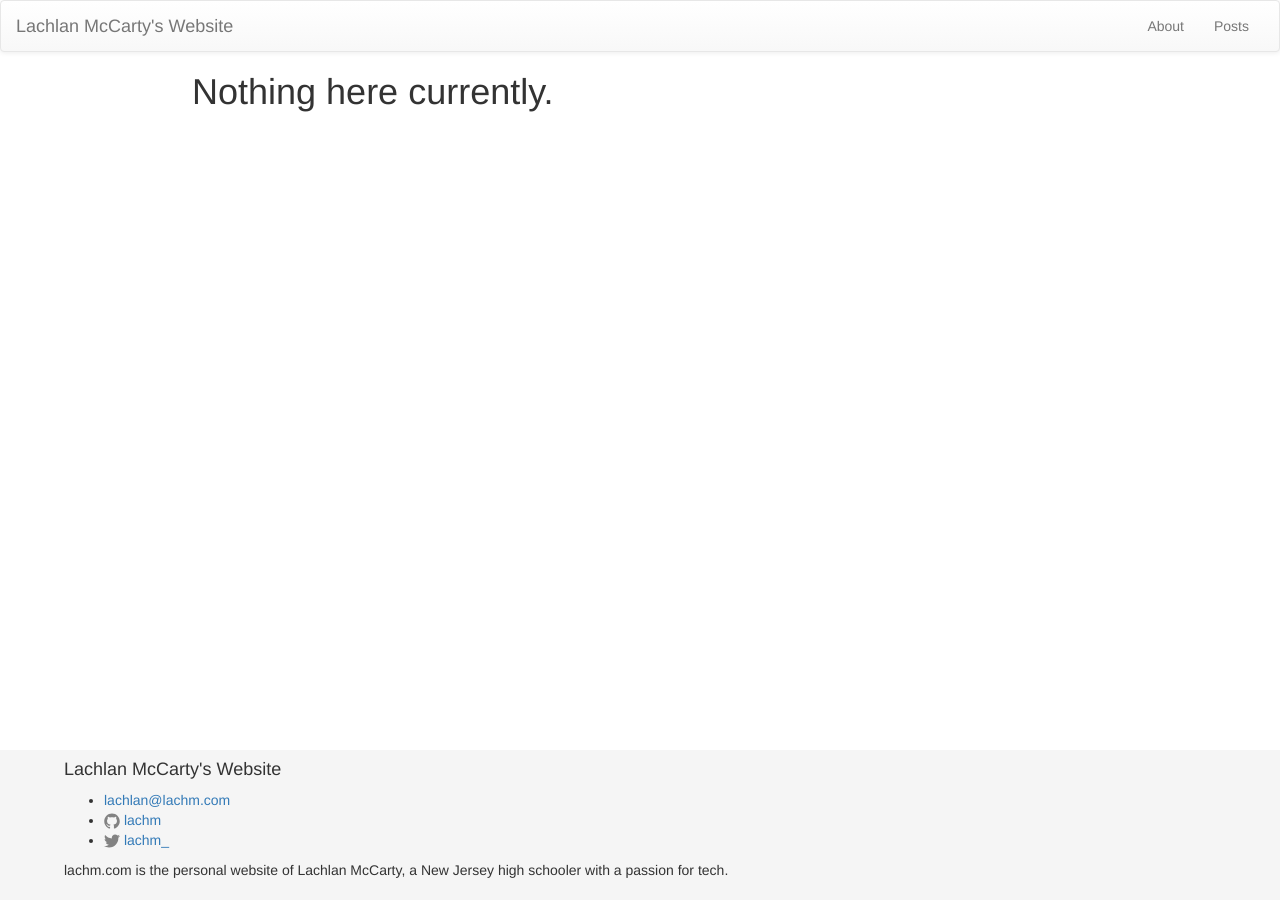
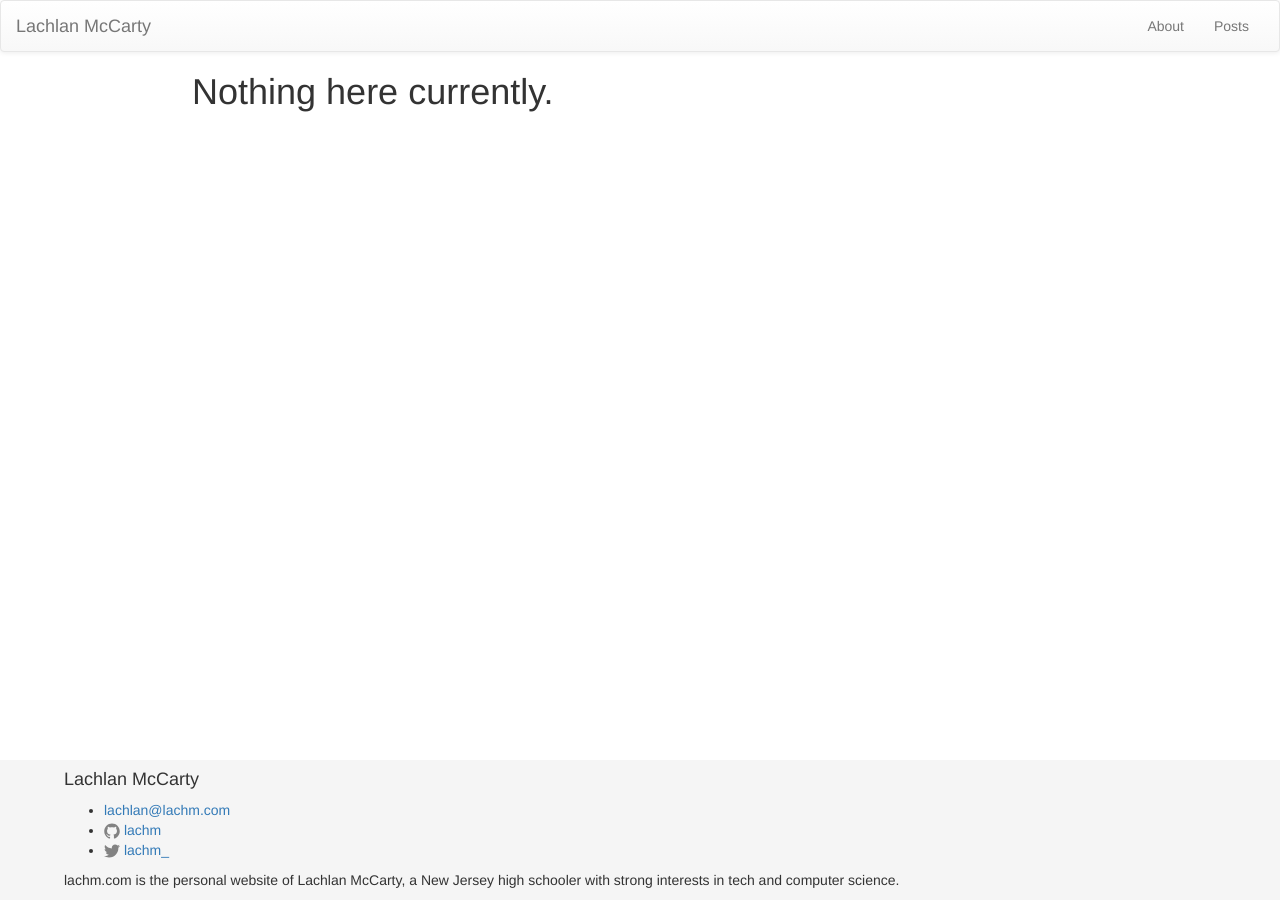
Before and after one commit to lachm/lachm.github.io, a Jekyll site: the page built from index.html, in a window 1280 px wide. Built offline with Jekyll 4.4.1, drawn with Linux system fonts in a browser that asks for light colours.

Commit message:
Improved footer and changed site title and description

```diff
--- a/_config.yml
+++ b/_config.yml
@@ -6,11 +6,11 @@
 # 'jekyll serve'. If you change this file, please restart the server process.
 
 # Site settings
-title: Lachlan McCarty's Website
+title: Lachlan McCarty
 email: lachlan@lachm.com
 description: > # this means to ignore newlines until "baseurl:"
   lachm.com is the personal website of Lachlan McCarty, a New Jersey
-  high schooler with a passion for tech.
+  high schooler with strong interests in tech and computer science.
 baseurl: "" # the subpath of your site, e.g. /blog
 url: "http://www.lachm.com" # the base hostname & protocol for your site
 twitter_username: lachm_
--- a/_sass/_layout.scss
+++ b/_sass/_layout.scss
@@ -11,7 +11,7 @@ html {
 }
 
 body {
-    margin-bottom: $footer-height * 1.1;
+    margin-bottom: $footer-height + 20px;
 }
 
 .footer {
@@ -20,6 +20,6 @@ body {
     position: absolute;
     bottom: 0;
     width: 100%;
-    height: $footer-height;
+    // height: $footer-height;
     background-color: #f5f5f5;
 }
--- a/css/main.scss
+++ b/css/main.scss
@@ -4,31 +4,9 @@
 @charset "utf-8";
 
 
-
-// Our variables
-$base-font-family: "Helvetica Neue", Helvetica, Arial, sans-serif;
-$base-font-size:   16px;
-$base-font-weight: 400;
-$small-font-size:  $base-font-size * 0.875;
-$base-line-height: 1.5;
-
-$spacing-unit:     30px;
-
-$text-color:       #111;
-$background-color: #fdfdfd;
-$brand-color:      #2a7ae2;
-
-$grey-color:       #828282;
-$grey-color-light: lighten($grey-color, 40%);
-$grey-color-dark:  darken($grey-color, 25%);
-
-// Width of the content area
-$content-width:    800px;
-
-$on-palm:          600px;
-$on-laptop:        800px;
-
-$footer-height: 150px;
+$spacing-unit:  30px;
+$grey-color:    #828282;
+$footer-height: 210px;
 
 
 // Use media queries like this:
```
